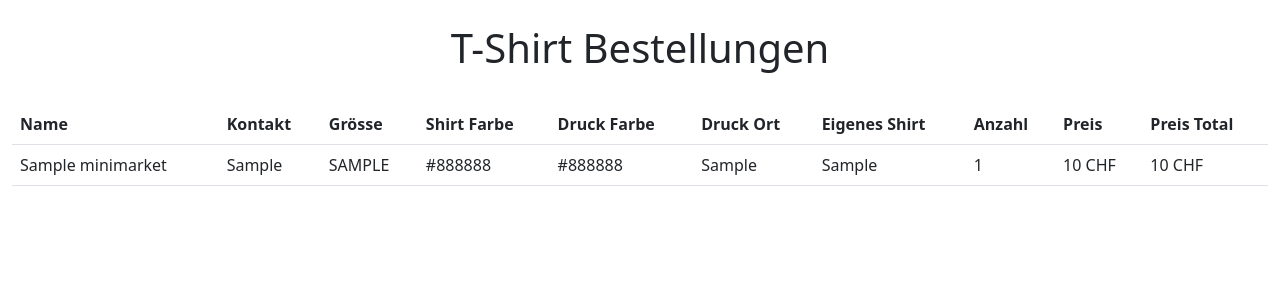
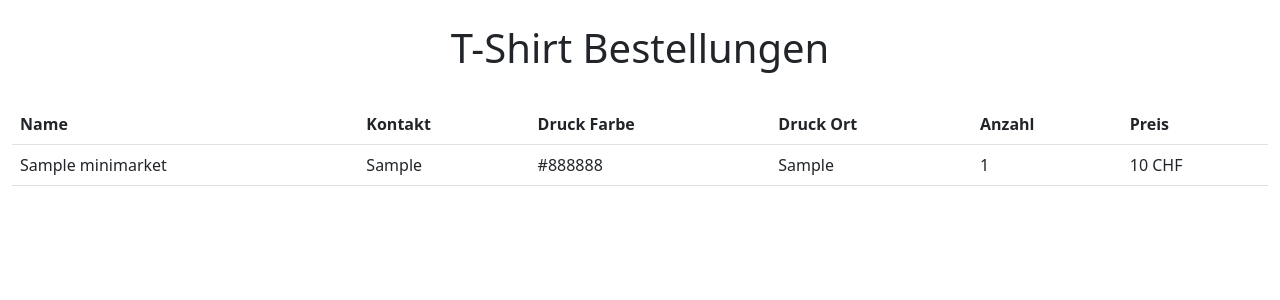
Before and after one commit to Vento-Nuenenen/miniMarket, a PHP site: page /overwatch.php in a window 1280 px wide. Shown: the top 300 px of the page. Run offline with PHP 8.4, Linux system fonts and the light colour scheme; tables that the repository leaves empty or names only in its code hold one stand-in row (values such as "Sample post"); data that the repository does not hold is empty; some libraries are stand-ins or nearby versions.

Commit message:
Update overwatch.php

```diff
--- a/overwatch.php
+++ b/overwatch.php
@@ -5,12 +5,6 @@
 
     $query = "SELECT * FROM minimarket;";
     $bestellungen = mysqli_query($db, $query);
-
-    $query = "SELECT count(count) FROM minimarket WHERE byos != 1;";
-    $totalShirtsRaw = mysqli_query($db, $query);
-    $totalShirts = mysqli_fetch_row($totalShirtsRaw);
-
-    $versandProShirt = $config['totalPriceImport'] / $totalShirts[0];
 ?>
 
 <!DOCTYPE html>
@@ -42,19 +36,10 @@
                     Kontakt
                 </th>
                 <th>
-                    Grösse
-                </th>
-                <th>
-                    Shirt Farbe
-                </th>
-                <th>
                     Druck Farbe
                 </th>
                 <th>
                     Druck Ort
-                </th>
-                <th>
-                    Eigenes Shirt
                 </th>
                 <th>
                     Anzahl
@@ -62,19 +47,10 @@
                 <th>
                     Preis
                 </th>
-                <th>
-                    Preis Total
-                </th>
                 </thead>
                 <tbody>
                     <?php
                         while($row = $bestellungen->fetch_assoc()){
-                            if ($row['byod'] == 1){
-                                $totalPrice = $row['price'] + $versandProShirt;
-                            } else {
-                                $totalPrice = $row['price'];
-                            }
-
                             echo "<tr>";
                                 echo "<td>";
                                     echo "$row[name]";
@@ -83,28 +59,16 @@
                                     echo "$row[contact]";
                                 echo "</td>";
                                 echo "<td>";
-                                    echo strtoupper($row['shirt_size']);
-                                echo "</td>";
-                                echo "<td>";
-                                    echo "$row[shirt_color]";
-                                echo "</td>";
-                                echo "<td>";
                                     echo "$row[print_color]";
                                 echo "</td>";
                                 echo "<td>";
                                     echo "$row[print_placing]";
                                 echo "</td>";
                                 echo "<td>";
-                                    echo "$row[byos]";
-                                echo "</td>";
-                                echo "<td>";
                                     echo "$row[count]";
                                 echo "</td>";
                                 echo "<td>";
                                     echo "$row[price] CHF";
-                                echo "</td>";
-                                echo "<td>";
-                                    echo "$totalPrice CHF";
                                 echo "</td>";
                             echo "</tr>";
                         }
```
